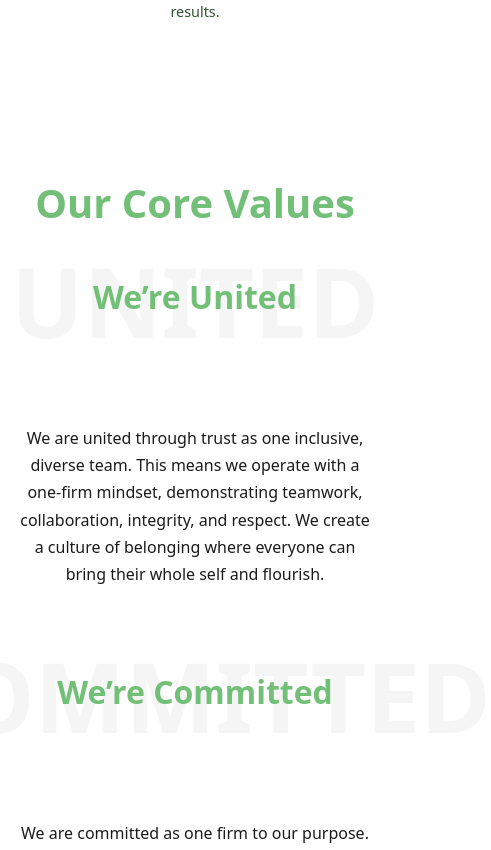
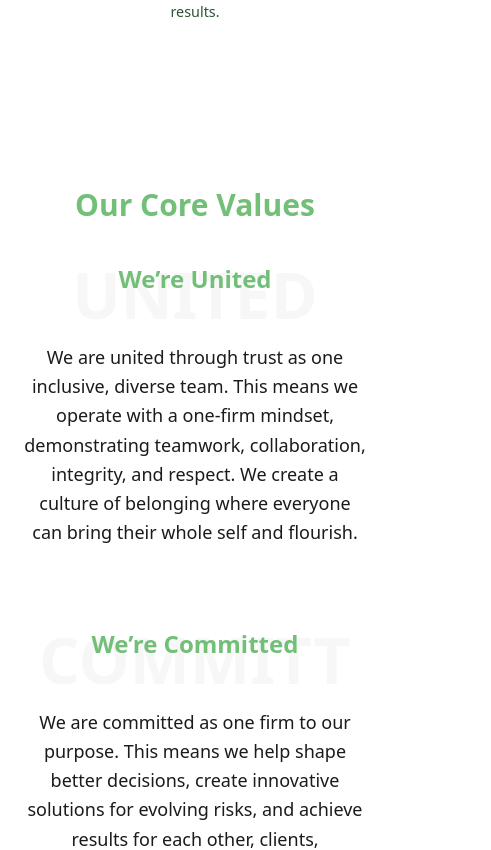
Before and after one commit to Kedoichi/TRSS-FE, a Next.js app: page /about-us in a window 390 px wide. Shown: the part 925-1775 px from the top of the page, 491 px wide, since content can reach past the window. Built offline with nearby package versions, Linux system fonts and the light colour scheme.

Commit message:
fixed some components and made them mobile compatible

```diff
--- a/components/HomeOurServices.js
+++ b/components/HomeOurServices.js
@@ -40,7 +40,6 @@ const servicesData = [
   },
 ];
 
-// Animation Variants
 const containerVariants = {
   hidden: { opacity: 0 },
   visible: {
--- a/components/OurCoreValues.js
+++ b/components/OurCoreValues.js
@@ -1,131 +1,5 @@
 import React from "react";
-import styled from "styled-components";
 import { motion } from "framer-motion";
-
-const themeColors = {
-  primary: "#72BF78",
-  textPrimary: "#1B1B1B",
-  backgroundText: "#E0E0E0",
-};
-
-const Section = styled.section`
-  padding: 0px 60px 40px;
-  margin-bottom: 4rem;
-  display: flex;
-  flex-direction: column;
-  align-items: center;
-
-  @media (max-width: 768px) {
-    padding: 50px 15px;
-  }
-`;
-
-const Heading = styled(motion.h1)`
-  font-size: 3rem;
-  font-weight: bold;
-  color: ${themeColors.primary};
-  text-align: center;
-  margin-bottom: 40px;
-
-  @media (max-width: 768px) {
-    font-size: 2.5rem;
-  }
-`;
-
-const ValuesContainer = styled.div`
-  display: flex;
-  flex-direction: column;
-  gap: 100px; /* Increased gap between values */
-  width: 100%;
-  max-width: 1100px;
-
-  @media (max-width: 768px) {
-    gap: 80px;
-  }
-`;
-
-const Row = styled(motion.div)`
-  display: flex;
-  align-items: center;
-  justify-content: space-between;
-  flex-wrap: wrap;
-  position: relative;
-  gap: 8rem;
-
-  @media (max-width: 768px) {
-    flex-direction: column;
-    text-align: center;
-    gap: 5rem;
-  }
-`;
-
-const LeftContainer = styled.div`
-  flex: 1;
-  z-index: 2;
-  min-width: 300px;
-
-  @media (max-width: 768px) {
-    width: 100%;
-  }
-`;
-
-const RightContainer = styled.div`
-  flex: 2;
-  z-index: 2;
-  min-width: 300px;
-
-  @media (max-width: 768px) {
-    width: 100%;
-  }
-`;
-
-const Title = styled(motion.h2)`
-  font-size: 2.5rem;
-  font-weight: bold;
-  color: ${themeColors.primary};
-  margin-bottom: 16px;
-  text-align: left;
-
-  @media (max-width: 768px) {
-    font-size: 2rem;
-    text-align: center;
-  }
-`;
-
-const Description = styled(motion.p)`
-  margin-top: 1rem;
-  font-size: 1.1rem;
-  color: ${themeColors.textPrimary};
-  line-height: 1.7;
-  text-align: left;
-
-  @media (max-width: 768px) {
-    text-align: center;
-    margin-top: 0.5rem;
-    font-size: 1rem;
-  }
-`;
-
-const BackgroundText = styled.h1`
-  font-size: 12rem;
-  font-weight: bold;
-  color: ${themeColors.backgroundText};
-  position: absolute;
-  top: -10px;
-  left: -40px;
-  z-index: 1;
-  line-height: 0.8;
-  text-transform: uppercase;
-  white-space: nowrap;
-  opacity: 0.3;
-
-  @media (max-width: 768px) {
-    font-size: 6rem;
-    left: 50%;
-    transform: translateX(-50%);
-    text-align: center;
-  }
-`;
 
 const animations = {
   row: {
@@ -157,31 +31,53 @@ const OurCoreValues = () => {
   ];
 
   return (
-    <Section>
-      <Heading initial={{ opacity: 0 }} whileInView={{ opacity: 1 }} transition={{ duration: 1 }}>
+    <section className="py-16 px-6 md:px-12 flex flex-col items-center bg-white overflow-hidden">
+      {/* Heading */}
+      <motion.h1
+        className="text-3xl md:text-4xl font-bold text-[#72BF78] text-center mb-10 relative"
+        initial={{ opacity: 0 }}
+        whileInView={{ opacity: 1 }}
+        transition={{ duration: 1 }}
+      >
         Our Core Values
-      </Heading>
+        {/* <span className="block w-16 h-1 bg-[#72BF78] mx-auto mt-2"></span> */}
+      </motion.h1>
 
-      <ValuesContainer>
+      <div className="flex flex-col gap-20 w-full max-w-4xl">
         {values.map((value, index) => (
-          <Row
+          <motion.div
             key={index}
             initial="initial"
             whileInView="whileInView"
             viewport={{ once: true }}
             {...animations.row}
+            className="relative flex flex-col md:flex-row items-center md:items-start text-center md:text-left gap-12"
           >
-            <LeftContainer>
-              <Title {...animations.text}>{value.title}</Title>
-            </LeftContainer>
-            <RightContainer>
-              <Description {...animations.text}>{value.description}</Description>
-            </RightContainer>
-            <BackgroundText>{value.backgroundWord}</BackgroundText>
-          </Row>
+            <h1 className="absolute -top-4 md:-top-10 text-[4rem] md:text-[10rem] font-bold text-[#E0E0E0] opacity-25 w-full max-w-[80vw] md:max-w-full text-center uppercase select-none pointer-events-none overflow-hidden">
+              {value.backgroundWord}
+            </h1>
+
+            <div className="w-full md:w-1/3 z-10">
+              <motion.h2
+                className="text-2xl md:text-3xl font-bold text-[#72BF78]"
+                {...animations.text}
+              >
+                {value.title}
+              </motion.h2>
+            </div>
+
+            <div className="w-full md:w-2/3 z-10">
+              <motion.p
+                className="text-lg text-[#1B1B1B] leading-relaxed"
+                {...animations.text}
+              >
+                {value.description}
+              </motion.p>
+            </div>
+          </motion.div>
         ))}
-      </ValuesContainer>
-    </Section>
+      </div>
+    </section>
   );
 };
 
--- a/components/OurIndustries.js
+++ b/components/OurIndustries.js
@@ -1,5 +1,8 @@
-import React, { useState, useCallback, useEffect } from "react";
+import React, { useState, useCallback, useEffect, useRef } from "react";
+import { motion, useAnimation } from "framer-motion";
+import { useInView } from "react-intersection-observer";
 import useEmblaCarousel from "embla-carousel-react";
+import Autoplay from "embla-carousel-autoplay";
 import { FontAwesomeIcon } from "@fortawesome/react-fontawesome";
 import {
   faLightbulb,
@@ -9,117 +12,116 @@ import {
   faRocket,
   faCog,
 } from "@fortawesome/free-solid-svg-icons";
+import { Poppins } from "next/font/google";
+
+const poppins = Poppins({
+  weight: ["400", "600"],
+  style: ["normal"],
+  subsets: ["latin"],
+});
 
 const industries = [
-  {
-    icon: faChartLine,
-    title: "Accounting",
-    description:
-      "Professional accounting services to manage financial records and tax filings.",
-  },
-  {
-    icon: faCog,
-    title: "Finance",
-    description:
-      "Strategic financial services including investment advice and financial planning.",
-  },
-  {
-    icon: faSearch,
-    title: "IT Services",
-    description:
-      "Expert IT solutions to support and optimize technology infrastructures.",
-  },
-  {
-    icon: faLightbulb,
-    title: "Consulting",
-    description:
-      "Providing business consultancy to improve strategy and operations.",
-  },
-  {
-    icon: faRocket,
-    title: "Marketing",
-    description:
-      "Creative marketing solutions for brand building and customer acquisition.",
-  },
-  {
-    icon: faPaintBrush,
-    title: "Design",
-    description:
-      "Graphic and UX/UI design services to enhance user experience and branding.",
-  },
+  { icon: faChartLine, title: "Accounting", description: "Professional accounting services to manage financial records and tax filings." },
+  { icon: faCog, title: "Finance", description: "Strategic financial services including investment advice and financial planning." },
+  { icon: faSearch, title: "IT Services", description: "Expert IT solutions to support and optimize technology infrastructures." },
+  { icon: faLightbulb, title: "Consulting", description: "Providing business consultancy to improve strategy and operations." },
+  { icon: faRocket, title: "Marketing", description: "Creative marketing solutions for brand building and customer acquisition." },
+  { icon: faPaintBrush, title: "Design", description: "Graphic and UX/UI design services to enhance user experience and branding." },
 ];
 
+const sectionVariants = {
+  hidden: { opacity: 0, y: 50 },
+  visible: { opacity: 1, y: 0, transition: { duration: 0.8, ease: "easeOut" } },
+};
+
 const OurIndustries = () => {
-  const [emblaRef, emblaApi] = useEmblaCarousel({ loop: true, align: "start" });
+  const autoplayOptions = { delay: 3000, stopOnInteraction: true };
+  const [emblaRef, emblaApi] = useEmblaCarousel(
+    { loop: true, align: "center", containScroll: "trimSnaps" },
+    [Autoplay(autoplayOptions)]
+  );
+
   const [isMobile, setIsMobile] = useState(false);
+  const [activeIndex, setActiveIndex] = useState(0);
 
-  const checkIsMobile = useCallback(() => {
-    setIsMobile(window.innerWidth < 768);
-  }, []);
+  const controls = useAnimation();
+  const { ref, inView } = useInView({ threshold: 0.2, triggerOnce: false });
 
   useEffect(() => {
-    checkIsMobile();
-    window.addEventListener("resize", checkIsMobile);
-    return () => {
-      window.removeEventListener("resize", checkIsMobile);
-    };
-  }, [checkIsMobile]);
+    if (inView) {
+      controls.start("visible");
+    } else {
+      controls.start("hidden");
+    }
+  }, [inView, controls]);
 
   return (
-    <section className="text-center py-16">
-      <div className="max-w-[80%] mx-auto px-4">
+    <motion.section
+      ref={ref}
+      className={`text-center py-16 font-sans`}
+      initial="hidden"
+      animate={controls}
+      variants={sectionVariants}
+    >
+      <div className="max-w-[90%] mx-auto px-4">
         <div className="flex flex-col md:flex-row justify-between space-x-0 md:space-x-8">
           <div className="flex flex-col justify-center text-left md:text-left text-center w-full md:w-1/3 mb-8 md:mb-0">
-            <h3 className="text-[#72bf78] font-semibold mb-2">
+            <h4 className={`text-[#72BF78] text-lg uppercase tracking-wider mb-2 ${poppins.className}`}>
               Our Industries
-            </h3>
-            <h2 className="text-4xl md:text-5xl text-[#333333] font-bold mb-4 leading-tight">
+            </h4>
+            <h2 className={`text-4xl md:text-5xl text-[#333333] font-bold mb-4 leading-tight`}>
               We Serve a Range of Professional Careers
             </h2>
-            <p className="text-lg text-[#333333] mb-10 max-w-2xl mx-auto">
-              Our industry expertise spans across accounting, finance, IT, and
-              more, offering innovative solutions for business growth.
+            <p className={`text-lg text-[#333333] mb-10 max-w-2xl mx-auto`}>
+              Our industry expertise spans across accounting, finance, IT, and more, offering innovative solutions for business growth.
             </p>
           </div>
 
           {!isMobile ? (
-            <div className="grid grid-cols-1 sm:grid-cols-2 lg:grid-cols-3 gap-8 w-full">
+            <motion.div className="grid grid-cols-1 sm:grid-cols-2 lg:grid-cols-3 gap-8 w-full">
               {industries.map(({ icon, title, description }, index) => (
-                <div
+                <motion.div
                   key={index}
-                  className="bg-white text-[#333333] p-8 rounded-xl shadow-lg text-center
-                             transition duration-300 ease-in-out transform hover:scale-105 hover:shadow-2xl"
+                  className="bg-white text-[#333333] p-8 rounded-xl shadow-lg text-center transition duration-300 ease-in-out transform hover:scale-105 hover:shadow-2xl"
+                  whileHover={{ scale: 1.05 }}
+                  initial="hidden"
+                  animate={controls}
+                  variants={sectionVariants}
                 >
                   <div className="text-5xl text-[#a0d683] mb-4">
                     <FontAwesomeIcon icon={icon} />
                   </div>
-                  <h3 className="text-xl font-semibold mb-2">{title}</h3>
-                  <p className="text-base opacity-80">{description}</p>
-                </div>
+                  <h3 className={`text-xl font-semibold mb-2 ${poppins.className}`}>{title}</h3>
+                  <p className={`text-base opacity-80 ${poppins.className}`}>{description}</p>
+                </motion.div>
               ))}
-            </div>
+            </motion.div>
           ) : (
-            <div className="overflow-hidden" ref={emblaRef}>
-              <div className="flex space-x-4">
+            <div className="flex flex-col items-center w-full">
+              <div className="overflow-hidden w-full" ref={emblaRef}>
+                <div className="flex w-full">
                   {industries.map(({ icon, title, description }, index) => (
-                  <div
+                    <motion.div
                       key={index}
-                    className="min-w-[80%] bg-white text-[#333333] p-8 rounded-xl shadow-lg text-center
-                              transition duration-300 ease-in-out transform hover:scale-105 hover:shadow-2xl"
+                      className="w-full flex-shrink-0 snap-center bg-white text-[#333333] p-8 rounded-xl text-center transition duration-300 ease-in-out transform hover:scale-105"
+                      initial="hidden"
+                      animate={controls}
+                      variants={sectionVariants}
                     >
                       <div className="text-5xl text-[#a0d683] mb-4">
                         <FontAwesomeIcon icon={icon} />
                       </div>
-                    <h3 className="text-xl font-semibold mb-2">{title}</h3>
-                    <p className="text-base opacity-80">{description}</p>
+                      <h3 className={`text-xl font-semibold mb-2 ${poppins.className}`}>{title}</h3>
+                      <p className={`text-base opacity-80 ${poppins.className}`}>{description}</p>
+                    </motion.div>
+                  ))}
                 </div>
-                ))}
               </div>
             </div>
           )}
         </div>
       </div>
-    </section>
+    </motion.section>
   );
 };
 
--- a/components/OurServices.js
+++ b/components/OurServices.js
@@ -54,7 +54,7 @@ const OurServices = () => {
                     alt={`Our Service ${index + 1}`}
                     fill
                     className="object-cover hover:scale-105 transition-transform duration-500 rounded-lg"
-                    priority={index === 0}
+                    priority={true} // Loads all images eagerly
                     placeholder="blur"
                     blurDataURL="/Images/placeholder.jpg"
                     sizes="(max-width: 768px) 100vw, (max-width: 1200px) 50vw, 33vw"
--- a/package.json
+++ b/package.json
@@ -37,6 +37,8 @@
     "prop-types": "^15.8.1",
     "react": "^18.2.0",
     "react-dom": "^18.2.0",
+    "react-icons": "^5.5.0",
+    "react-intersection-observer": "^9.15.1",
     "react-intersection-observer-hook": "^3.0.1",
     "react-router-dom": "^7.0.1",
     "react-scroll": "^1.9.0",
```
Also changed, not shown: components/ContactForm.js (+155 -23 lines), components/DesktopTestimonials.js (+4 -4 lines), components/ProcessSteps.js (+5 -3 lines), pages/contact.js (+15 -2 lines), 1 other file (tests, documents, lock files or other folders). Lines whose indentation alone changed are shown as unchanged.
